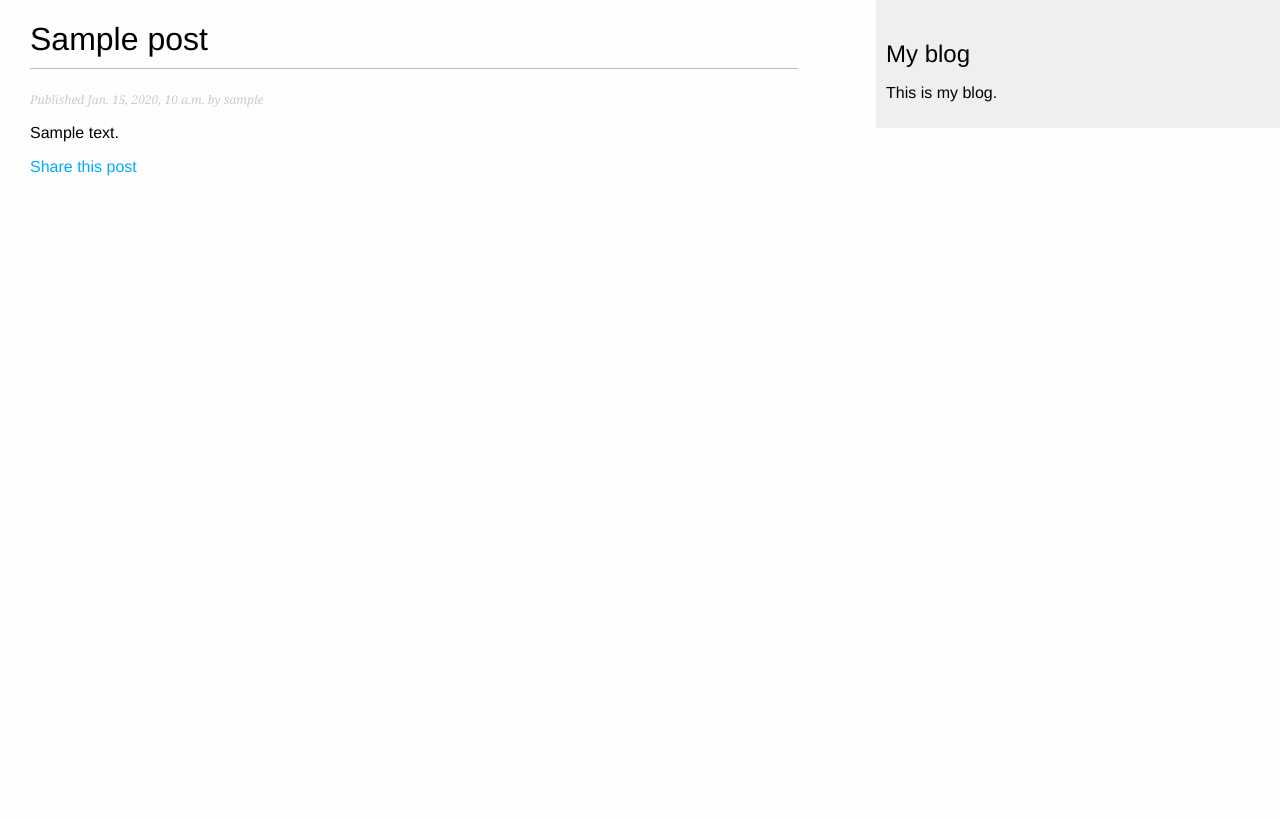
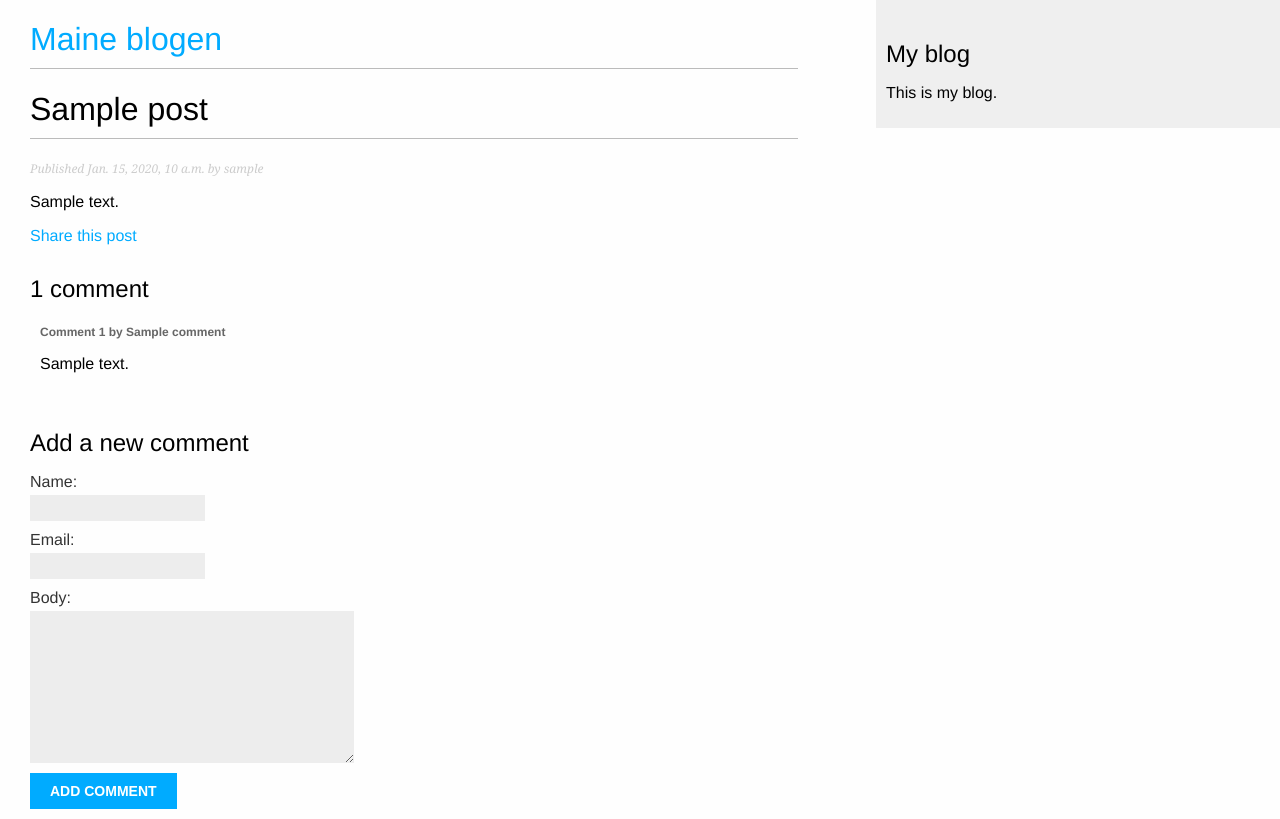
Before and after one commit to SlowikowskiMichal/Internety, a Django app: a page that uses Internety/blog/templates/blog/base.html in a window 1280 px wide. Before the commit the page ends 176 px from the top, so only its background shows below. Run offline with Django 3.2, Linux system fonts and the light colour scheme; tables that the repository leaves empty hold one stand-in row (values such as "Sample post").

Commit message:
Comments

```diff
--- a/Internety/blog/forms.py
+++ b/Internety/blog/forms.py
@@ -1,4 +1,5 @@
 from django import forms
+from .models import Comment
 
 class EmailPostForm(forms.Form):
     name = forms.CharField(max_length=25)
@@ -6,3 +7,8 @@ class EmailPostForm(forms.Form):
     to = forms.EmailField()
     comments = forms.CharField(required=False,
                                widget=forms.Textarea)
+
+class CommentForm(forms.ModelForm):
+    class Meta:
+        model = Comment
+        fields = ('name','email','body')
--- a/Internety/blog/models.py
+++ b/Internety/blog/models.py
@@ -39,3 +39,20 @@ class Post(models.Model):
                              self.slug])
     objects = models.Manager()
     published = PublishedManager()
+
+class Comment (models.Model):
+    post = models.ForeignKey(Post,
+                             on_delete=models.CASCADE,
+                             related_name='comments')
+    name = models.CharField(max_length=80)
+    email = models.EmailField()
+    body = models.TextField()
+    created = models.DateTimeField(auto_now_add=True)
+    updated = models.DateTimeField(auto_now=True)
+    active = models.BooleanField(default=True)
+
+    class Meta:
+        ordering = ('created',)
+
+    def __str__(self):
+        return 'Comment by {} on {}'.format(self.name, self.post)
--- a/Internety/blog/templates/blog/base.html
+++ b/Internety/blog/templates/blog/base.html
@@ -7,6 +7,9 @@
 </head>
 <body>
     <div id="content">
+        <h1>
+            <a href="/blog/">Maine blogen</a>
+        </h1>
         {% block content %}
         {% endblock %}
     </div>
--- a/Internety/blog/templates/blog/post/detail.html
+++ b/Internety/blog/templates/blog/post/detail.html
@@ -7,8 +7,36 @@
 </p>
 {{ post.body|linebreaks }}
 <p>
-        <a href="{% url "blog:post_share" post.id %}">
+    <a href="{% url 'blog:post_share' post.id %}">
         Share this post
     </a>
 </p>
+
+    {% with comments.count as total_comments %}
+        <h2>
+            {{ total_comments }} comment{{ total_comments|pluralize }}
+        </h2>
+    {% endwith %}
+    {% for comment in comments %}
+        <div class="comment">
+            <p class="info">
+                Comment {{ forloop.counter }} by {{ comment.name }}
+            </p>
+            {{comment.body|linebreaks}}
+        </div>
+        {% empty %}
+            <p>There arne no comments yet</p>
+    {% endfor %}
+    {%if new_comment %}
+        <h2>Your comment has been added.</h2>
+    {% else %}
+        <h2>Add a new comment</h2>
+        <form  method="post" action="{{post.slug}}">
+            {%csrf_token%}
+            {{comment_form.as_p}}
+            <p>
+                <input type="submit" value="Add comment">
+            </p>
+        </form>
+     {% endif %}
 {% endblock %}
--- a/Internety/blog/templates/blog/post/list.html
+++ b/Internety/blog/templates/blog/post/list.html
@@ -2,7 +2,6 @@
 {% block title %}My Blog{% endblock %}
 
 {% block content %}
-    <h1>My Blog</h1>
     {% for post in posts %}
         <h2>
             <a href="{{ post.get_absolute_url }}">
--- a/Internety/blog/views.py
+++ b/Internety/blog/views.py
@@ -1,7 +1,7 @@
 from django.shortcuts import render, get_object_or_404
-from .models import Post
+from .models import Post, Comment
 from django.views.generic import ListView
-from .forms import EmailPostForm
+from .forms import EmailPostForm, CommentForm
 from django.core.mail import send_mail
 
 class PostListView(ListView):
@@ -11,14 +11,34 @@ class PostListView(ListView):
     template_name = 'blog/post/list.html'
 
 def post_detail(request, year, month, day, post):
+    print(post)
     post = get_object_or_404(Post, slug=post,
                              status='published',
                              publish__year=year,
                              publish__month=month,
                              publish__day=day)
+
+    comments = post.comments.filter(active=True)
+
+    new_comment = None
+
+    print(post.slug)
+
+    if request.method == 'POST':
+        comment_form = CommentForm(data=request.POST)
+        if comment_form.is_valid():
+            new_comment = comment_form.save(commit=False)
+            new_comment.post = post
+            new_comment.save()
+    else:
+        comment_form = CommentForm()
+    print(post.slug)
     return render(request,
                   'blog/post/detail.html',
-                  {'post': post})
+                  {'post': post,
+                   'comments': comments,
+                   'new_comment': new_comment,
+                   'comment_form': comment_form})
 
 def post_share(request, post_id):
     post = get_object_or_404(Post, id=post_id, status='published')
```
Also changed, not shown: Internety/blog/admin.py (+7 -1 lines), 2 other files. Lines whose indentation alone changed are shown as unchanged.
